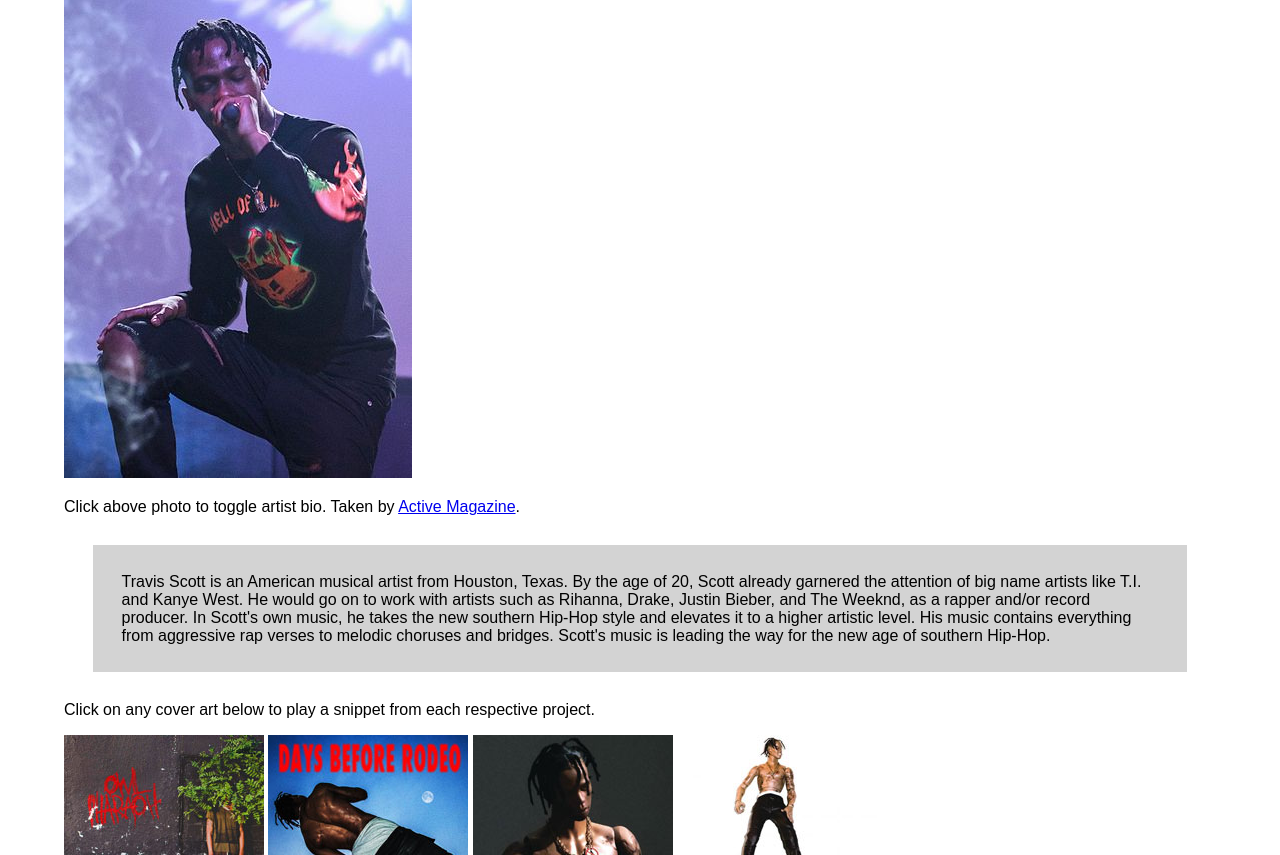
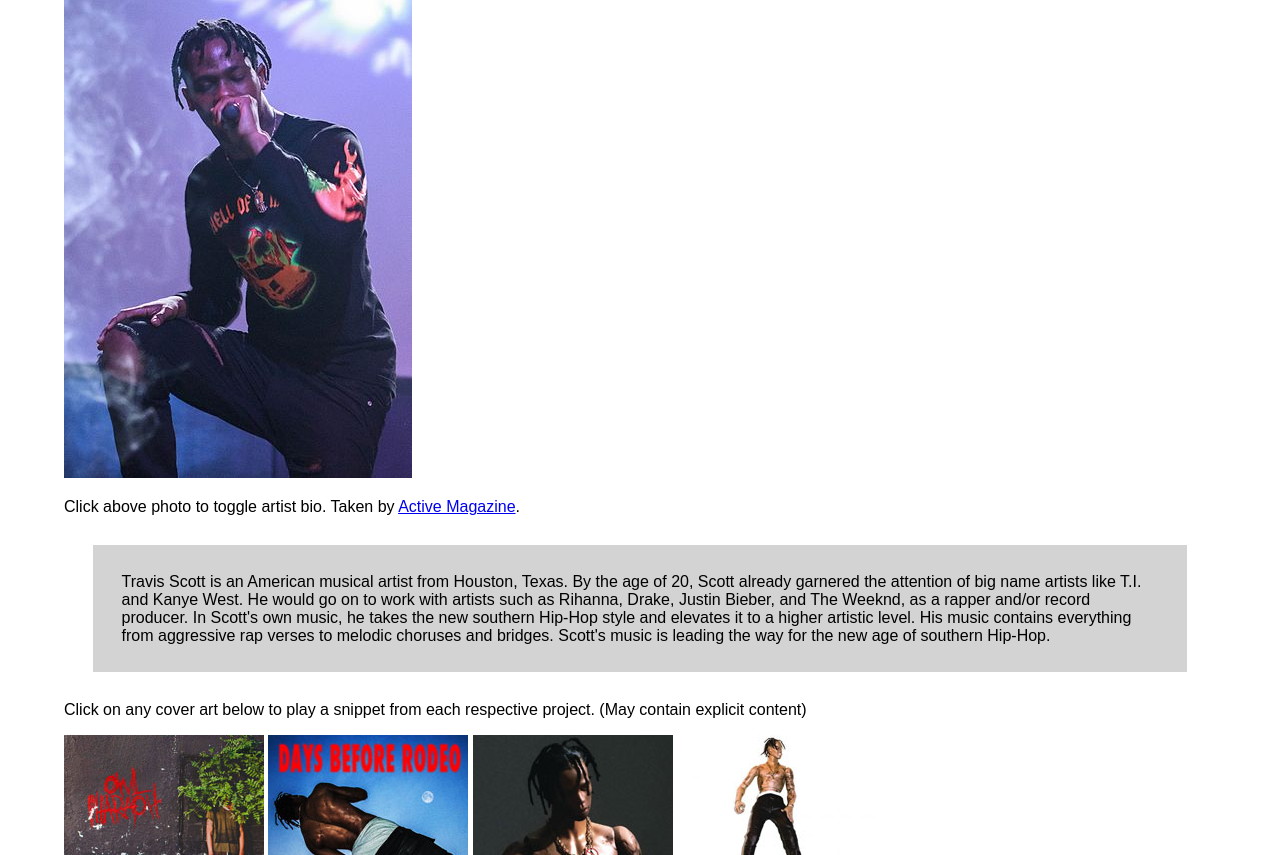
Before and after one commit to nathan-park/music-sampler, a plain HTML site: page index.html in a window 1280 px wide. Shown: the part 97-952 px from the top of the page. Drawn offline with Linux system fonts and the light colour scheme.

Commit message:
small addition

```diff
--- a/index.html
+++ b/index.html
@@ -18,7 +18,7 @@
 		<p>Travis Scott is an American musical artist from Houston, Texas.  By the age of 20, Scott already garnered the attention of big name artists like T.I. and Kanye West.  He would go on to work with artists such as Rihanna, Drake, Justin Bieber, and The Weeknd, as a rapper and/or record producer.  In Scott's own music, he takes the new southern Hip-Hop style and elevates it to a higher artistic level.  His music contains everything from aggressive rap verses to melodic choruses and bridges.  Scott's music is leading the way for the new age of southern Hip-Hop.</p>
 	</div>
 
-	<p>Click on any cover art below to play a snippet from each respective project.</p>
+	<p>Click on any cover art below to play a snippet from each respective project. (May contain explicit content)</p>
 	<img id="owlPharaoh" class="album" src="images/owl-pharaoh.jpg" alt="Owl Pharaoh cover art">
 	<img id="daysBeforeRodeo" class="album" src="images/days-before-rodeo.jpg" alt="Days Before Rodeo cover art">
 	<img id="rodeo" class="album" src="images/rodeo.jpg" alt="Rodeo cover art">
```
